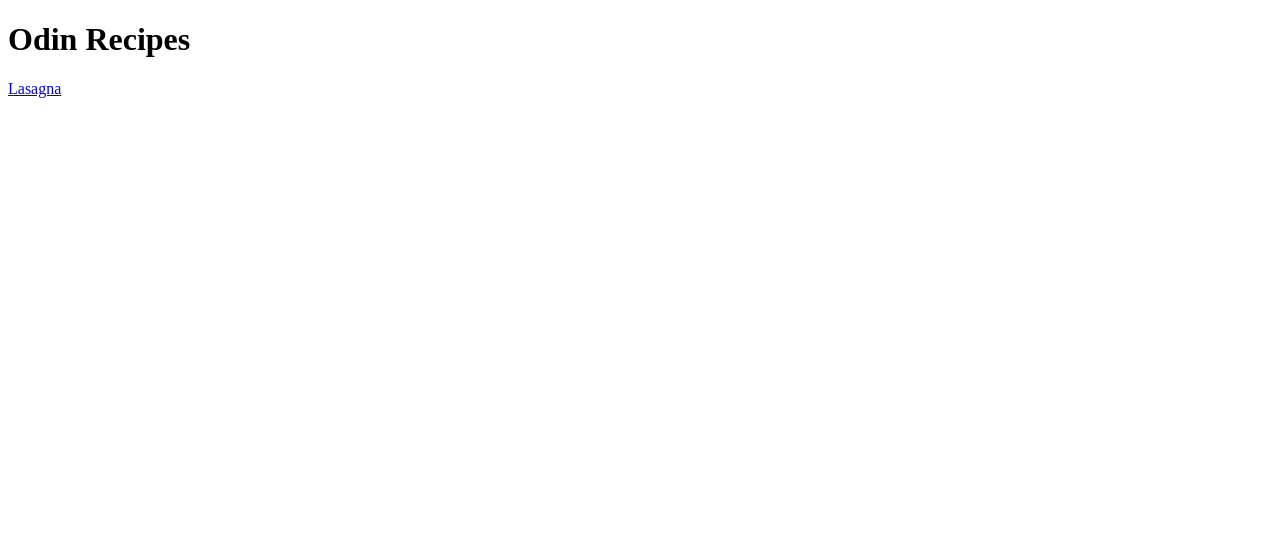
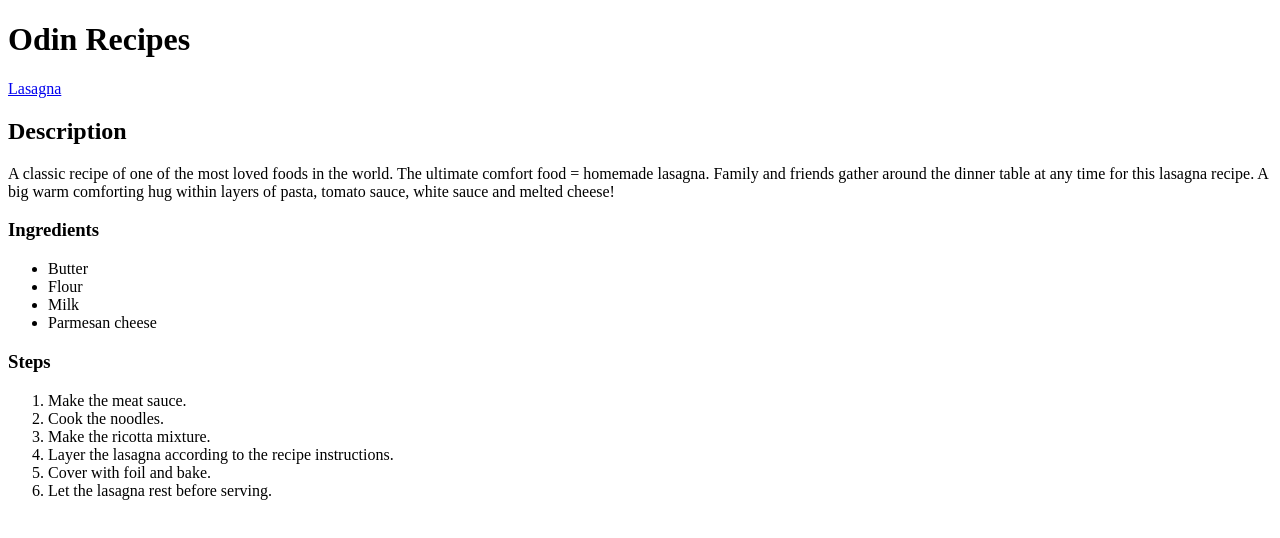
Before and after one commit to ALOX57/odin-recipes, a plain HTML site: page index.html in a window 1280 px wide. Drawn offline with Linux system fonts and the light colour scheme.

```diff
--- a/index.html
+++ b/index.html
@@ -13,6 +13,39 @@
         <a href="recipes/lasagna.html">
             Lasagna
         </a>
+
+        <h2>
+            Description
+        </h2>
+
+        <p>
+            A classic recipe of one of the most loved foods in the world. The ultimate comfort food = homemade lasagna. Family and friends gather around the dinner table at any time for this lasagna recipe. A big warm comforting hug within layers of pasta, tomato sauce, white sauce and melted cheese!
+        </p>
+
+        <h3>
+            Ingredients
+        </h3>
+
+        <ul>
+            <li>Butter</li>
+            <li>Flour</li>
+            <li>Milk</li>
+            <li>Parmesan cheese</li>
+        </ul>
+
+        <h3>
+            Steps
+        </h3>
+
+        <ol>
+            <li>Make the meat sauce.</li>
+            <li>Cook the noodles.</li>
+            <li>Make the ricotta mixture.</li>
+            <li>Layer the lasagna according to the recipe instructions.</li>
+            <li>Cover with foil and bake.</li>
+            <li>Let the lasagna rest before serving.</li>
+        </ol>
+
     </body>
 
 
```
